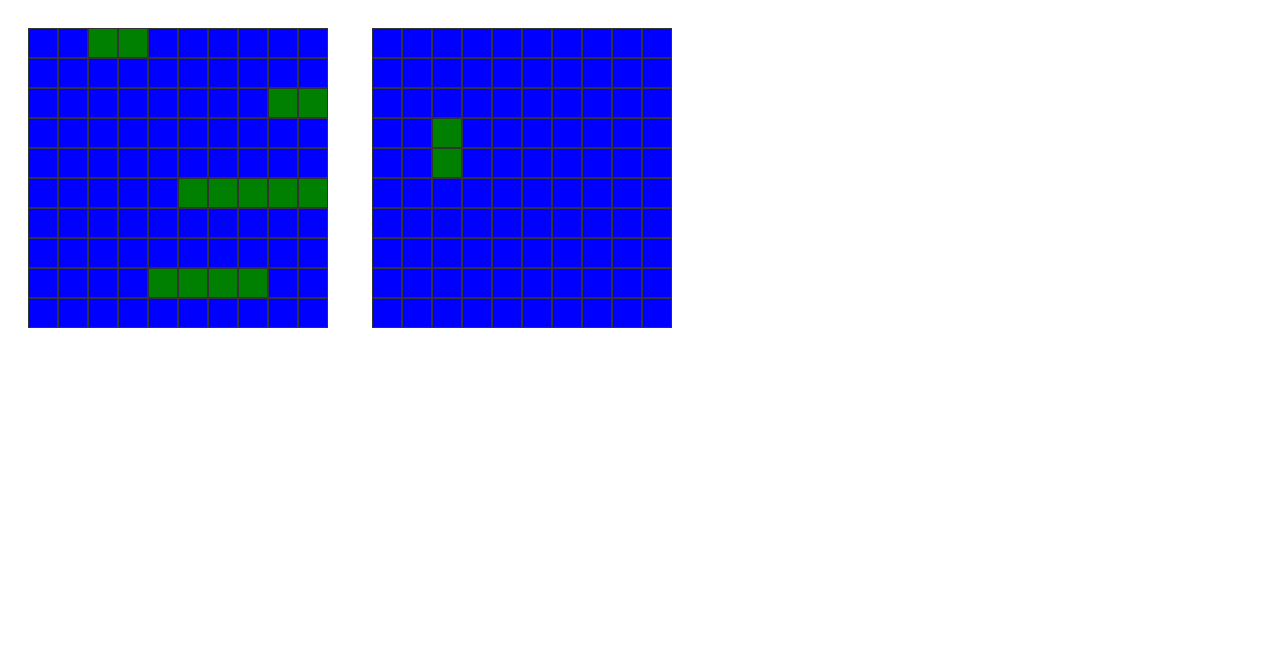
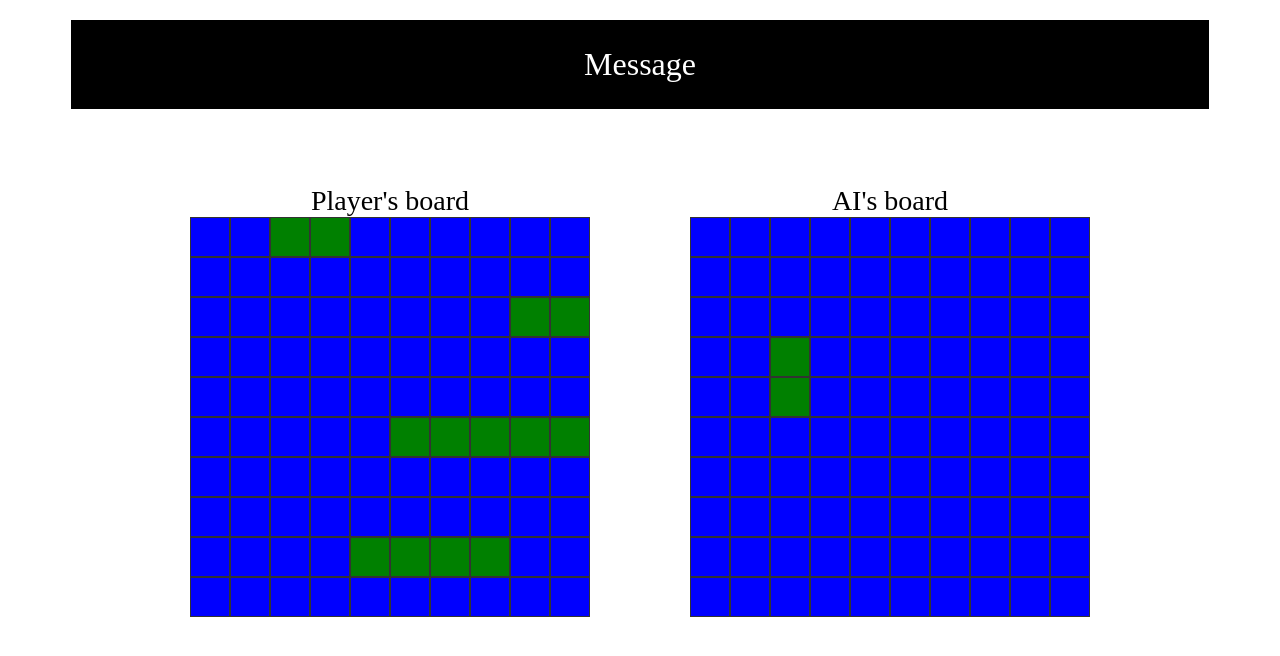
Before and after one commit to ValeriaBlagodatskaja/project-battleship, a website built with webpack: page src/index.html in a window 1280 px wide. Built offline with nearby package versions, Linux system fonts and the light colour scheme.

Commit message:
added logic for displaying attack messages

```diff
--- a/src/ai.js
+++ b/src/ai.js
@@ -36,6 +36,17 @@ class AI extends Player {
 
     this.recordAttack(x, y);
     this.endTurn(player);
+
+    if (attackResult.hit) {
+      attackResult.message = attackResult.sunk
+        ? "AI sunk your ship!"
+        : "AI hit your ship!";
+    } else {
+      attackResult.message = "AI missed!";
+    }
+
+    // eslint-disable-next-line consistent-return
+    return attackResult;
   }
 
   getAttackArray() {
--- a/src/index.html
+++ b/src/index.html
@@ -6,7 +6,19 @@
     <title>Battleship</title>
   </head>
   <body>
-    <div id="playerBoard" class="playerBoard"></div>
-    <div id="aiBoard" class="aiBoard"></div>
+    <header></header>
+    <div class="message-container">
+      <span id="message" class="message">Message</span>
+    </div>
+    <div class="boards">
+      <div class="playerBoard-container">
+        <span class="playerBoard-name">Player's board</span>
+        <div id="playerBoard" class="playerBoard"></div>
+      </div>
+      <div class="aiBoard-container">
+        <span class="aiBoard-name">AI's board</span>
+        <div id="aiBoard" class="aiBoard"></div>
+      </div>
+    </div>
   </body>
 </html>
--- a/src/player.js
+++ b/src/player.js
@@ -45,11 +45,16 @@ class Player {
 
       if (attackResult.hit) {
         if (attackResult.sunk) {
-          return { success: true, message: "Ship sunk!" };
+          return {
+            success: true,
+            hit: true,
+            sunk: true,
+            message: "Ship sunk!",
+          };
         }
-        return { success: true, message: "Ship hit!" };
+        return { success: true, hit: true, sunk: false, message: "Ship hit!" };
       }
-      return { success: true, message: "Missed!" };
+      return { success: true, hit: false, sunk: false, message: "Missed!" };
     }
     return { success: false, message: "You can't attack same spot twice" };
   }
--- a/src/renderGameboard.js
+++ b/src/renderGameboard.js
@@ -44,6 +44,16 @@ function renderGameboard(gameboard, boardContainerId) {
   });
 }
 
+function updateMessage(text) {
+  console.log("Updating message to:", text); // Debugging line
+  const messageElement = document.getElementById("message");
+  if (messageElement) {
+    messageElement.textContent = text;
+  } else {
+    console.error("Message element not found"); // Debugging line
+  }
+}
+
 function setupEventListeners(playerBoard, aiBoard, player, ai) {
   const aiBoardContainer = document.getElementById("aiBoard");
   aiBoardContainer.addEventListener("click", (event) => {
@@ -59,17 +69,20 @@ function setupEventListeners(playerBoard, aiBoard, player, ai) {
 
       if (attackResult.success) {
         if (attackResult.hit) {
-          console.log(attackResult.message);
+          updateMessage(attackResult.message);
         } else {
-          console.log("Missed");
+          updateMessage(attackResult.message);
         }
 
         if (!player.turn && ai.turn) {
           setTimeout(() => {
-            ai.randomAttack(player, playerBoard);
+            const aiAttackResult = ai.randomAttack(player, playerBoard);
+            if (aiAttackResult.success) {
+              updateMessage(aiAttackResult.message);
+            }
             renderGameboard(playerBoard, "playerBoard");
             renderGameboard(aiBoard, "aiBoard");
-          }, 500);
+          }, 1000);
         }
 
         renderGameboard(playerBoard, "playerBoard");
--- a/src/style.css
+++ b/src/style.css
@@ -1,25 +1,43 @@
-#playerBoard,
-#aiBoard {
-  display: inline-block;
-  margin: 20px;
+* {
+  box-sizing: border-box;
 }
 
-/* Individual Rows */
+body {
+  max-height: 100vh;
+}
+
+.boards {
+  display: flex;
+  justify-content: center;
+  align-items: center;
+  gap: 100px;
+  margin: 20px;
+  padding-top: 56px;
+}
+
+.playerBoard-container,
+.aiBoard-container {
+  text-align: center;
+}
+
+.playerBoard-name,
+.aiBoard-name {
+  font-size: 28px;
+}
+
 .board-row {
   display: flex;
-  background-color: red;
   width: 100%;
 }
 
-/* Individual Cells */
 .board-cell {
   background-color: blue;
 
-  width: 30px; /* Cell width */
-  height: 30px; /* Cell height */
-  border: 1px solid #333; /* Cell border */
+  width: 40px;
+  height: 40px;
+  border: 1px solid #333;
   box-sizing: border-box;
-  cursor: pointer; /* Change cursor on hover */
+  cursor: pointer;
 }
 
 /* Cell when it has a ship */
@@ -36,3 +54,19 @@
 .board-cell.miss {
   background-color: grey;
 }
+
+.message-container {
+  background-color: black;
+  width: 90%;
+  border: 2px solid black;
+  margin: 20px auto;
+  display: flex;
+  align-items: center;
+  justify-content: center;
+}
+
+.message {
+  color: white;
+  font-size: 32px;
+  padding: 24px 12px;
+}
```
